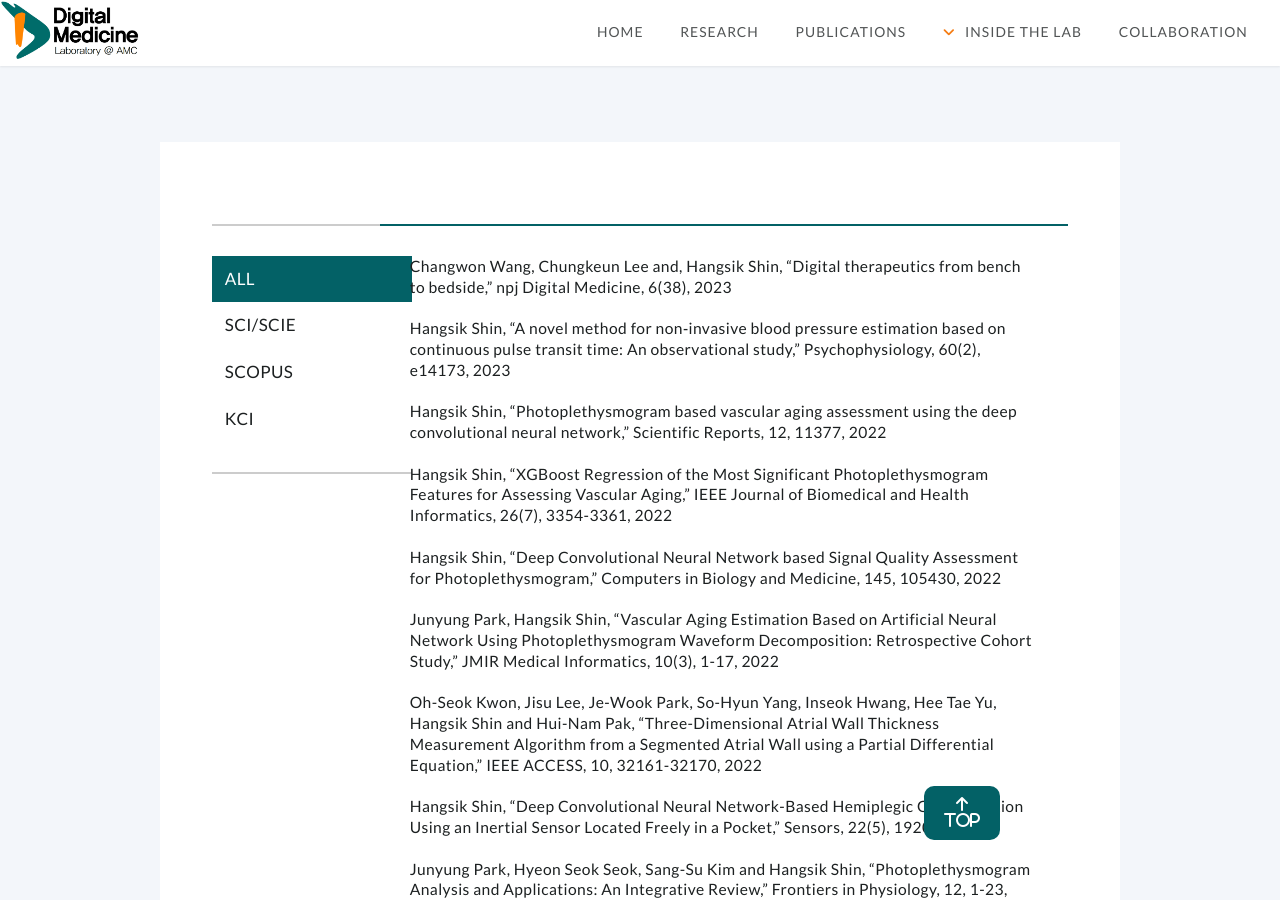
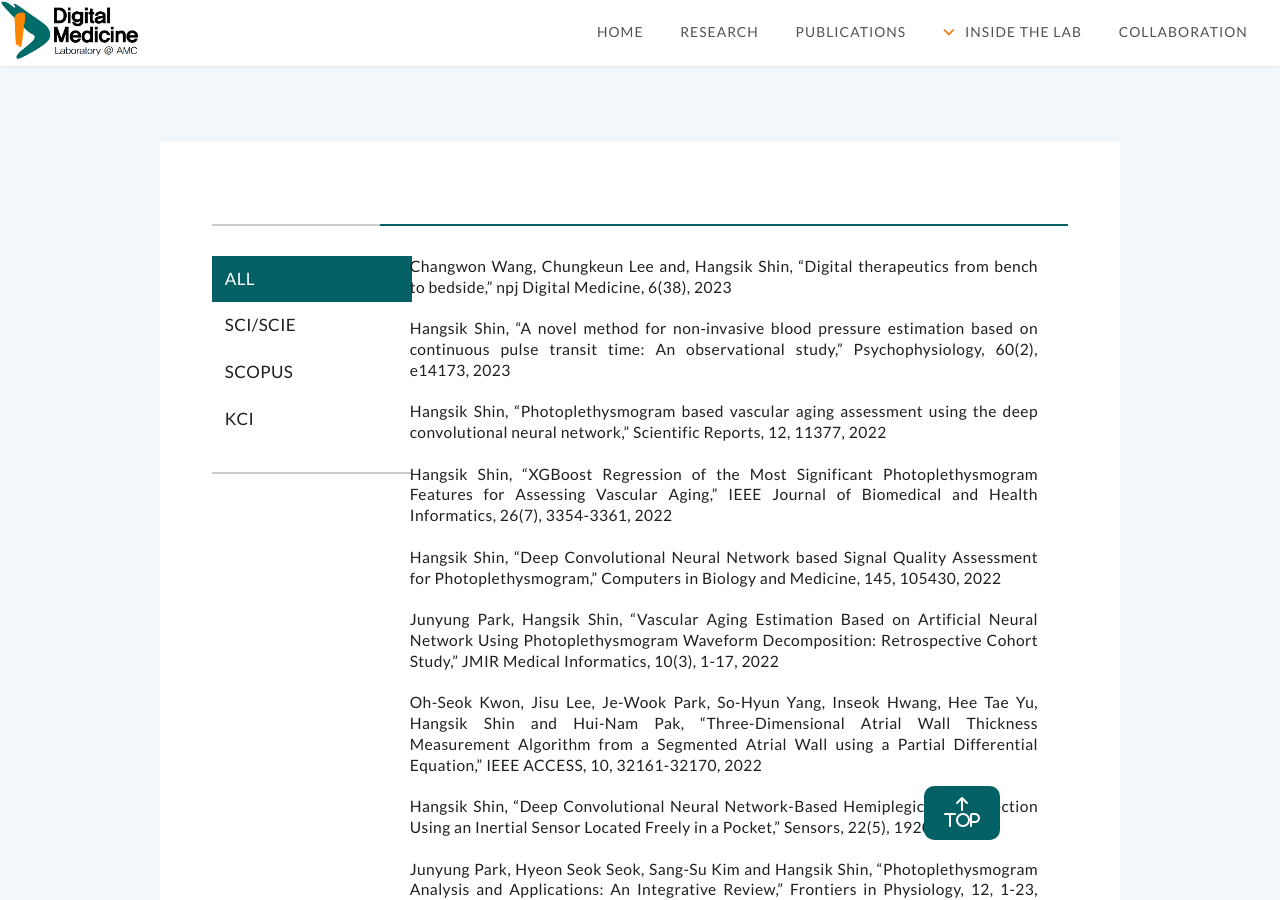
Before and after one commit to ydon1111/ydon1111.github.io, a Jekyll site: the page built from htmls/publications/publications_journal.html, in a window 1280 px wide and 900 px high, scrolled down 380 px. Built offline with Jekyll 4.4.1, drawn with Linux system fonts in a browser that asks for light colours; nearby versions of some CDN libraries.

Commit message:
논문정렬 수정

```diff
--- a/htmls/publications/publications_conference.html
+++ b/htmls/publications/publications_conference.html
@@ -59,7 +59,7 @@ layout: default
             <div class="10u skel-cell-important">
                 <!-- Content -->
 
-                <div id='my_div' class="my-div">
+                <div id='my_div' class="my-div" style="text-align: justify;">
 
                     <span>'논문표시'</span>
                 </div>
--- a/htmls/publications/publications_journal.html
+++ b/htmls/publications/publications_journal.html
@@ -54,7 +54,7 @@ layout: default
             <div class="10u skel-cell-important">
                 <!-- Content -->
 
-                <div id='my_div' class="my-div">
+                <div id='my_div' class="my-div" style="text-align: justify;">
                     <span>'논문표시'</span>
                 </div>
             </div>
--- a/htmls/publications/publications_patent.html
+++ b/htmls/publications/publications_patent.html
@@ -71,7 +71,7 @@ layout: default
             <div class="10u skel-cell-important">
                 <!-- Content -->
 
-                <div id='my_div' class="my-div">
+                <div id='my_div' class="my-div" style="text-align: justify;">
                     <span>'논문표시'</span>
                 </div>
             </div>
```
